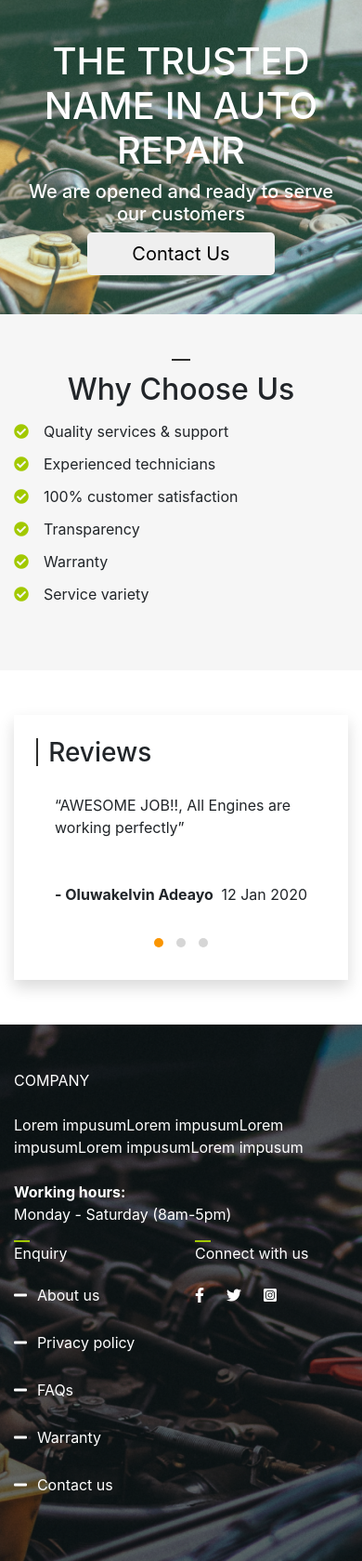
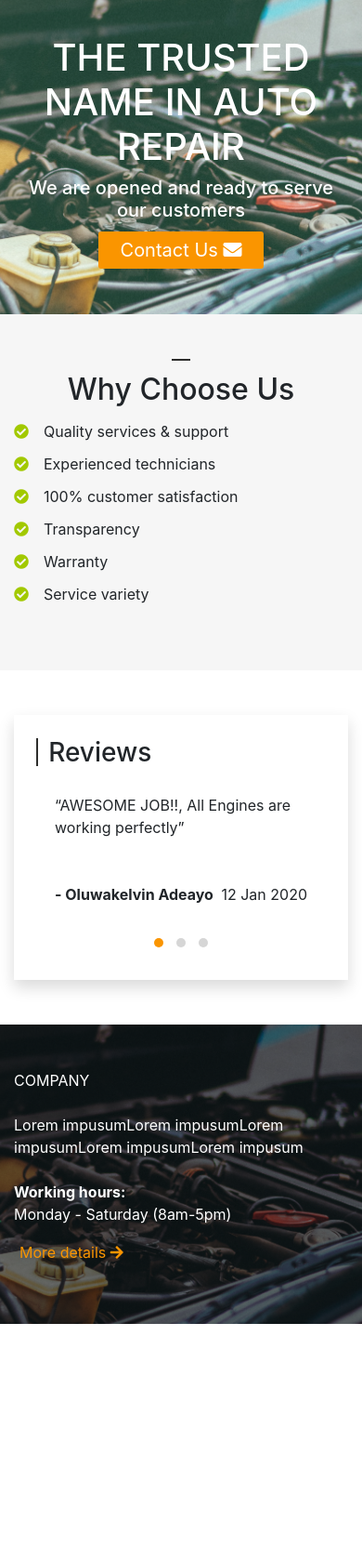
Before and after one commit to iballi2017/autoshop, a PHP site: page / in a window 390 px wide. Shown: the part 74-1753 px from the top of the page at 93% size. After the commit the page ends 1498 px from the top, so only its background shows below. Run offline with PHP 8.4, Linux system fonts and the light colour scheme; some libraries are stand-ins or nearby versions.

Commit message:
adjusting the footer display blocks on mobile

```diff
--- a/components/footer.php
+++ b/components/footer.php
@@ -11,8 +11,9 @@
                         <dt>Working hours:</dt>
                         <dd>Monday - Saturday (8am-5pm)</dd>
                     </dl>
+                    <button class="d-block d-md-none border-0 text_color_primary bg_unset focus_outline_0 my-3" id="footerBlocksToggler" onclick="openblocks()">More details <i class="fas fa-arrow-right"></i></button>
                 </div>
-                <div class="col-6 col-md-4">
+                <div class="col-6 col-md-4 d-none d-md-block footer_hidden_blocks">
                     <div class="section_title">
                         Enquiry
                     </div>
@@ -34,7 +35,7 @@
                         </li>
                     </ul>
                 </div>
-                <div class="col-6 col-md-4">
+                <div class="col-6 col-md-4 d-none d-md-block footer_hidden_blocks">
                     <div class="section_title">
                         Connect with us
                     </div>
--- a/css/style.css
+++ b/css/style.css
@@ -25,6 +25,9 @@ body {
 .text_color_secondary {
   color: #a2c900; }
 
+.text_color_primary {
+  color: #fa9500; }
+
 .fontawesome_pseudo_style,
 ul.list_fontawesome_pseudo_style li::before {
   font-family: "Font Awesome 5 free";
@@ -32,6 +35,12 @@ ul.list_fontawesome_pseudo_style li::before {
 
 .bg_grey {
   background-color: #f6f6f6; }
+
+.bg_unset {
+  background-color: unset; }
+
+.bg_primary {
+  background-color: #fa9500; }
 
 .focus_outline_0:focus,
 button.owl-dot:focus {
@@ -80,6 +89,12 @@ ul.breadcrumb li a {
 
 ul.breadcrumb li a:hover {
   color: #a2c900; }
+
+.text_hover_underline_none:hover {
+  text-decoration: none; }
+
+.rounded_edge_3 {
+  border-radius: 3px; }
 
 .dropdown-item {
   color: #2d2d2c; }
--- a/css/style.scss
+++ b/css/style.scss
@@ -43,6 +43,10 @@ body {
     color: $secondaryColor;
 }
 
+.text_color_primary {
+    color: $primaryColor;
+}
+
 .fontawesome_pseudo_style,
 ul.list_fontawesome_pseudo_style li::before {
     font-family: "Font Awesome 5 free";
@@ -51,6 +55,14 @@ ul.list_fontawesome_pseudo_style li::before {
 
 .bg_grey {
     background-color: $lighter;
+}
+
+.bg_unset {
+    background-color: unset;
+}
+
+.bg_primary {
+    background-color: $primaryColor;
 }
 
 .focus_outline_0,
@@ -114,6 +126,16 @@ ul.breadcrumb li a {
 
 ul.breadcrumb li a:hover {
     color: $secondaryColor;
+}
+
+.text_hover_underline_none {
+    &:hover {
+        text-decoration: none;
+    }
+}
+
+.rounded_edge_3 {
+    border-radius: 3px;
 }
 
 .dropdown-item {
--- a/index.html
+++ b/index.html
@@ -92,7 +92,8 @@
                 <div class="container text-center text-md-left">
                     <h1>THE TRUSTED NAME IN AUTO REPAIR</h1>
                     <h5>We are opened and ready to serve our customers</h5>
-                    <button class="btn-lg px-5 border-0 focus_outline_0">Contact Us</button>
+                    <div class="my-3"><a href="./views/contact.php" class="btn-lg px-4 py-2 border-0 rounded_edge_3 bg_primary focus_outline_0 text-white text_hover_underline_none">Contact Us <i
+                            class="fas fa-envelope"></i></a></div>
                 </div>
             </div>
         </section>
@@ -175,8 +176,9 @@
                         <dt>Working hours:</dt>
                         <dd>Monday - Saturday (8am-5pm)</dd>
                     </dl>
+                    <button class="d-block d-md-none border-0 text_color_primary bg_unset focus_outline_0 my-3" id="footerBlocksToggler" onclick="openblocks()">More details <i class="fas fa-arrow-right"></i></button>
                 </div>
-                <div class="col-6 col-md-4">
+                <div class="col-6 col-md-4 d-none d-md-block footer_hidden_blocks">
                     <div class="section_title">
                         Enquiry
                     </div>
@@ -198,7 +200,7 @@
                         </li>
                     </ul>
                 </div>
-                <div class="col-6 col-md-4">
+                <div class="col-6 col-md-4 d-none d-md-block footer_hidden_blocks">
                     <div class="section_title">
                         Connect with us
                     </div>
--- a/js/main.js
+++ b/js/main.js
@@ -39,3 +39,23 @@ dropdown.addEventListener("mouseleave", function() {
         this.lastElementChild.classList.remove("show")
     }
 })
+
+
+
+// Reveal other footer block contents on click of "More details"
+const footerBlocksToggler = document.getElementById("footerBlocksToggler");
+const footerHiddenBlocks = document.querySelectorAll(".footer_hidden_blocks");
+
+function openblocks() {
+    // console.log(footerHiddenBlocks)
+    footerHiddenBlocks.forEach(element => {
+        // console.log(element)
+        if (element.classList.contains("d-none")) {
+            element.classList.remove("d-none")
+            if (footerBlocksToggler.classList.contains("d-block") && !footerBlocksToggler.classList.contains("d-none")) {
+                footerBlocksToggler.classList.remove("d-block")
+                footerBlocksToggler.classList.add("d-none")
+            }
+        }
+    })
+}
```
Also changed, not shown: 1 other file.
